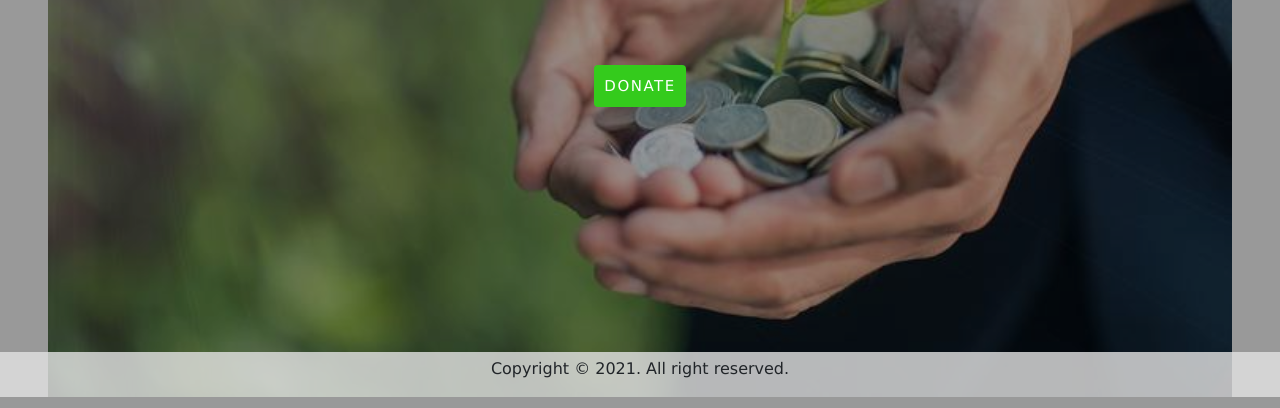
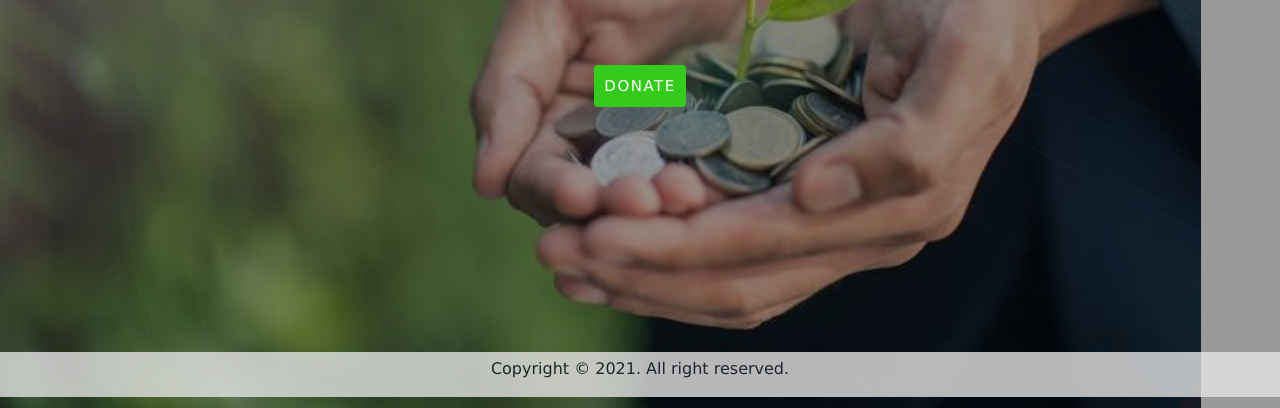
Before and after one commit to mr-dheeraj/Payment-Gateway-Integration, a plain HTML site: page index.html in a window 1280 px wide. Shown: the part 392-800 px from the top of the page. Drawn offline with nearby package versions, Linux system fonts and the light colour scheme.

Commit message:
Update style.css

```diff
--- a/style.css
+++ b/style.css
@@ -75,11 +75,10 @@ img{
 
 .background{
 	background:rgba(0, 0, 0, 0.4) url('enviro.jpg');
-/* 	background-attachment: fixed; */
+	background-attachment: fixed;
 	background-size:contain;
 	background-repeat: no-repeat;
 	background-blend-mode:darken;
-	background-position:center;
 }
 
 .content{
```
